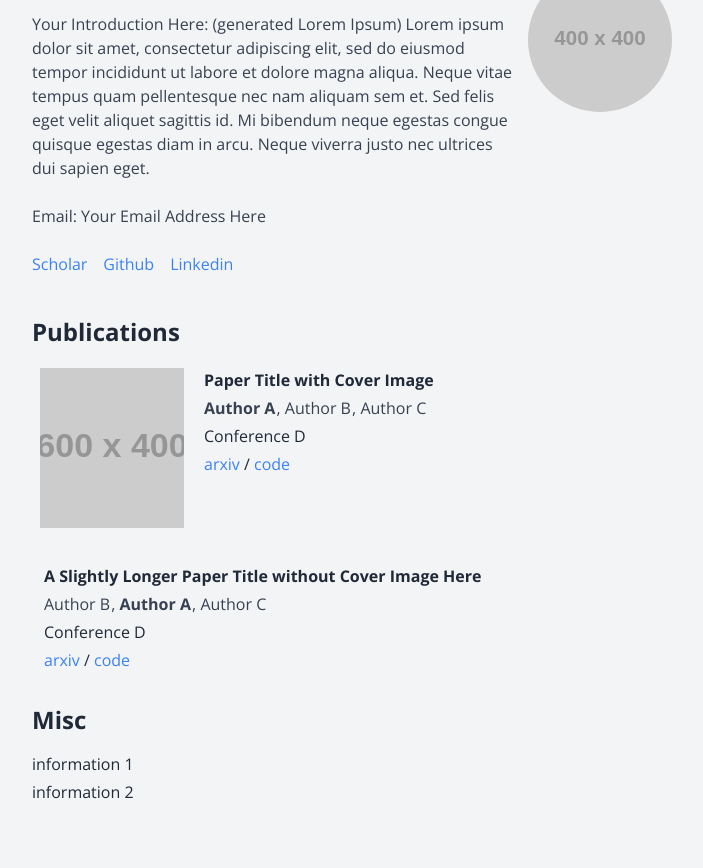
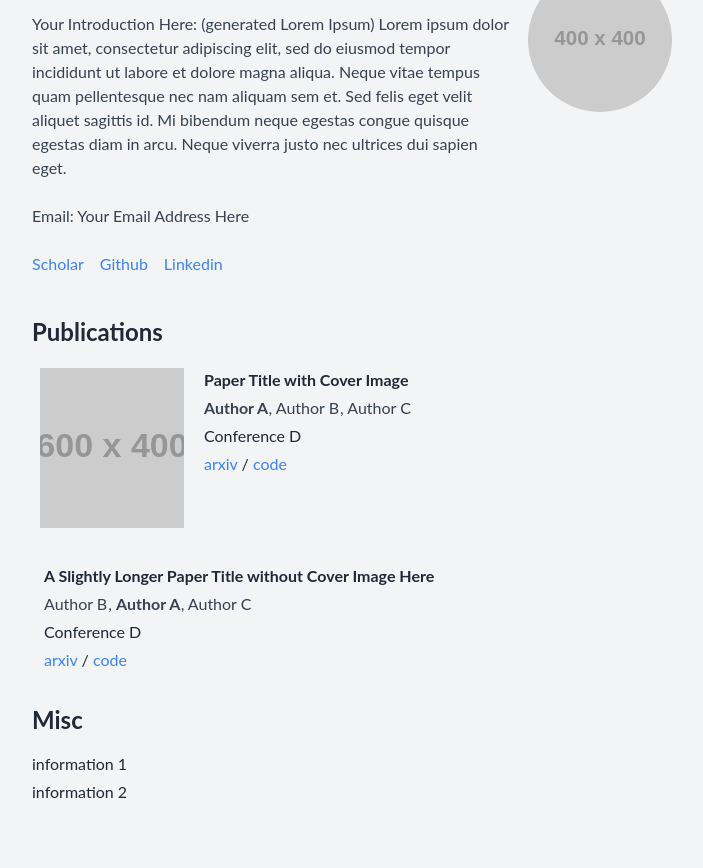
Before and after one commit to Dongyunkam/dykam.github.io, a plain HTML site: page index.html in a window 1280 px wide. Shown: the part 88-956 px from the top of the page, without its empty margins (288-991 px from the left). Drawn offline with nearby package versions, Linux system fonts and the light colour scheme; placeholder pictures from the web are drawn by us.

Commit message:
Update index.html

```diff
--- a/index.html
+++ b/index.html
@@ -18,7 +18,7 @@
   <style>
     /* your customized css style */
    body {
-      font-family: 'Open Sans', sans-serif;
+      font-family: 'Lato', sans-serif;
     }
     .hover\:text-orange-500:hover {
       color: #f97316;
```
